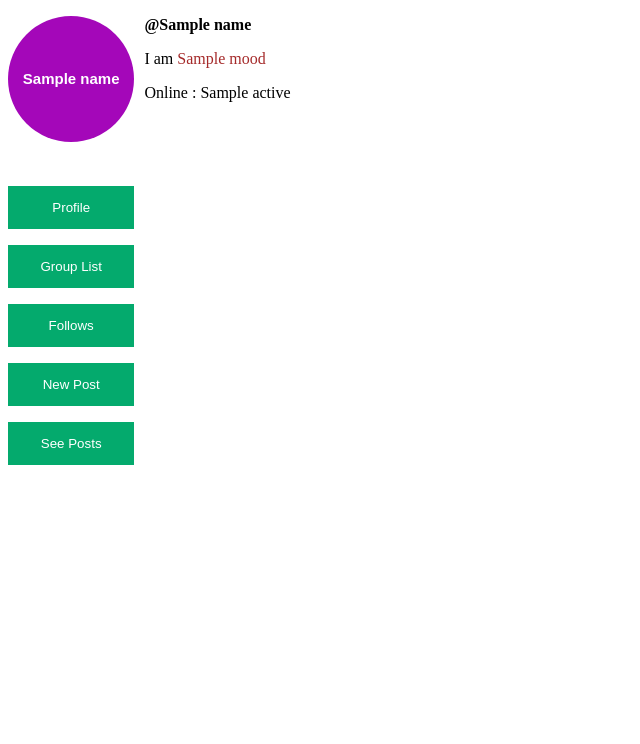
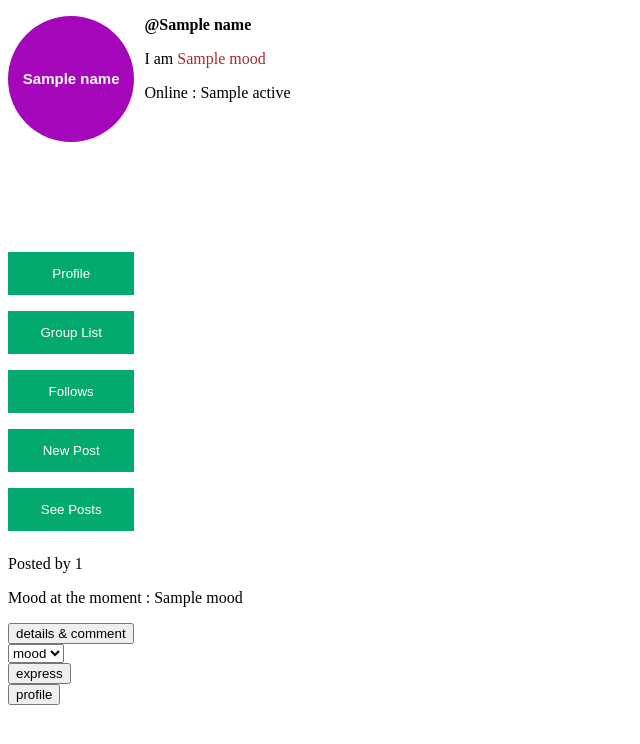
Before and after one commit to fff321755/social-media-postgreSQL, a Flask app: template webserver/templates/mainpage.html in a window 1280 px wide. Shown: the top 744 px of the page, without its empty margins (0-640 px from the left). Run offline with Flask 2, Linux system fonts and the light colour scheme; the template is opened without the code that fills it: most values are stand-ins (such as "Sample title", 1, 10 or a date in 2020); parts of the project's set-up code (start-up, migrations or seed data) failed here and were passed over.

Commit message:
button on pesonal post, add pst.html

```diff
--- a/webserver/server.py
+++ b/webserver/server.py
@@ -199,8 +199,13 @@ def main():
   # #group_in = g.conn.execute("SELECT FROM User_in_group WHERE")
   # group_gen = g.conn.execute("SELECT group_name FROM Groups")
   # follow = g.conn.execute("SELECT uid_followed FROM follow WHERE uid_following = U.uid")
+  Posts = []
+  cursor = g.conn.execute("SELECT uid, mood, post_no  FROM Personal_mood WHERE uid IN (SELECT uid_followed FROM Follow WHERE uid_following = %s)", session['uid'])
+  for result in cursor:
+    Posts.append((result["uid"],result["mood"], result["post_no"]))
+  cursor.close()
 
-  context = dict(name=User_name[0], mood=User_mood[0], active= User_active[0])
+  context = dict(name=User_name[0], mood=User_mood[0], active= User_active[0], posts=Posts)
 
   return render_template("mainpage.html", **context)
 
@@ -264,7 +269,7 @@ def post_page():
 def sign_ing_page():
   return render_template('sign_in_page.html')
 
-@app.route('/to_user_profile/<user_id>', methods=['POST'])
+@app.route('/to_user_profile/<user_id>', methods=['GET'])
 def to_user_profile(user_id):
 
   User_profile = []
@@ -335,6 +340,19 @@ def login():
   else :
     return redirect('/')
 
+@app.route('/post/<uid>/<post_no>', methods=['GET'])
+def to_post(uid, post_no):
+  Posts = []
+  cursor = g.conn.execute("SELECT * FROM Dep_comments WHERE uid_post = %s AND post_no = %s", (uid, post_no))
+  for result in cursor:
+    Posts.append((result["uid_comment"],result["comment_no"], result["uid_comment"], result["text"]))
+  cursor.close()
+  context = dict(posts=Posts)
+
+  return render_template("post.html", **context)
+
+
+
 #main page to other pages functions
 @app.route('/see_profile', methods=['GET'])
 def see_profile():
--- a/webserver/templates/mainpage.html
+++ b/webserver/templates/mainpage.html
@@ -19,7 +19,7 @@
                 font-style: normal;
             }
 
-            button {
+            .left-button {
                 background-color: #04aa6d;
                 color: white;
                 padding: 14px 14px;
@@ -66,9 +66,14 @@
                 font-size: 15px;
                 color: white;
             }
+            .float{
+                float:right;
+            }
+
         </style>
     </head>
     <body>
+        <div class="">
             <div class="res-circle">
                 <div class="circle-txt">{{name}}</div>
             </div>
@@ -78,23 +83,59 @@
                 <p>I am <em>{{mood}}</em></p>
                 <p>Online : {{active}}</p>
             </div>
-        <div style="clear:both;"></div>
+        </div>
+        <!-- <div style="clear:both;"></div> -->
         <br />
         <br />
+        <br />
+        <br />
+        <br />
+        <br />
+        <br />
+
+        <div class="">
             <form action="/see_profile" method='get'>
-            <button type="submit">Profile</button>
+                <button type="submit", class="left-button">Profile</button>
             </form>
             <form action="/see_glist" method='get'>
-            <button type="submit">Group List</button>
+                <button type="submit", class="left-button">Group List</button>
             </form>
             <form action="/see_follows" method='get'>
-            <button type="submit">Follows</button>
+                <button type="submit", class="left-button">Follows</button>
             </form>
             <form action="/posting" method='get'>
-            <button type="submit">New Post</button>
+                <button type="submit", class="left-button">New Post</button>
             </form>
             <form action="/see_posts" method='get'>
-            <button type="submit">See Posts</button>
+                <button type="submit", class="left-button">See Posts</button>
             </form>
+
+        {% for uid, mood, post_no  in posts %}
+        </div class = 'float'>
+            <p>Posted by {{uid}}</p>
+            <p>Mood at the moment : {{mood}}</p>
+            <form action="/post/{{uid}}/{{post_no}}" method='get'>
+                <button >details & comment</button>
+            </form>
+            <select>
+                <option>mood</option>
+                <option>1</option>
+                <option>2</option>
+                <option>3</option>
+                <option>4</option>
+                <option>5</option>
+                <option>6</option>
+            </select>
+            <form action="/" method='get'>
+                <button >express</button>
+            </form>
+            <form action="/to_user_profile/{{uid}}" method='get'>
+                <button >profile</button>
+            </form>
+        </div>
+        {% endfor %}
+
+
+
     </body>
 </html>
```
Also changed, not shown: webserver/templates/post.html (added, +49 -0 lines), 3 other files. Lines whose indentation alone changed are shown as unchanged.
